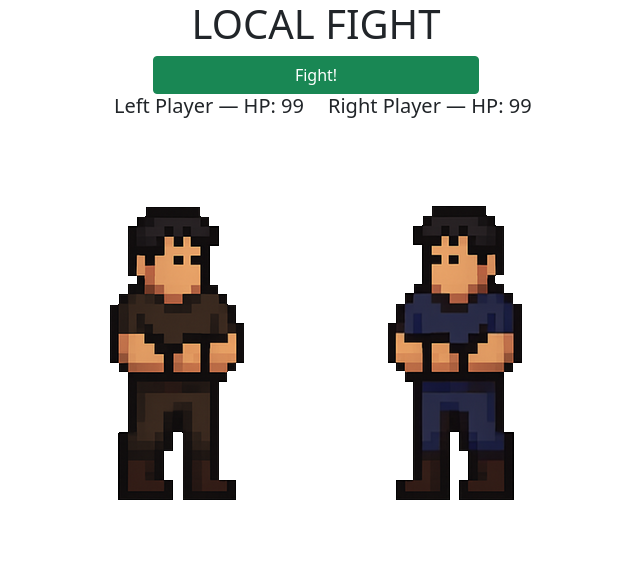
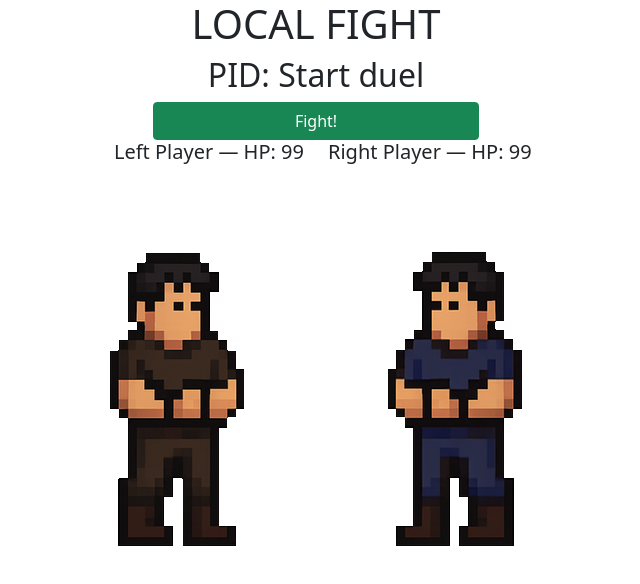
Before and after one commit to JuanTGit/duel-arena, a React (Vite) app: page /local in a window 1280 px wide. Shown: the top 584 px of the page, without its empty margins (324-964 px from the left). Built offline with nearby package versions, Linux system fonts and the light colour scheme.

Commit message:
added pid for players to know who got first hit

```diff
--- a/src/components/Fight.jsx
+++ b/src/components/Fight.jsx
@@ -9,16 +9,16 @@ function Fight(){
     const [turn, setTurn] = useState(null);
     const [duelActive, setDuelActive] = useState(false);
 
-    // const [pid, setPid] = useState('Start duel');
+    const [pid, setPid] = useState('Start duel');
 
     const startDuel = () => {
         setDuelActive(true);
         let attacker = Math.floor(Math.random() * 2) + 1;
-        // if (attacker === 1) {
-        //     setPid('Player One');
-        // } else {
-        //     setPid('Player Two');
-        // }
+        if (attacker === 1) {
+            setPid('Player One');
+        } else {
+            setPid('Player Two');
+        }
         setTurn(attacker)
 
         const interval = setInterval(() => {
@@ -54,7 +54,7 @@ function Fight(){
 
     return(
         <div className="container">
-                {/* <h2 className="text-center">PID: {pid}</h2> */}
+                <h2 className="text-center">PID: {pid}</h2>
                 <div className="row justify-content-center">
                     <button className="btn btn-success w-25" onClick={startDuel}>Fight!</button>
                 </div>
```
